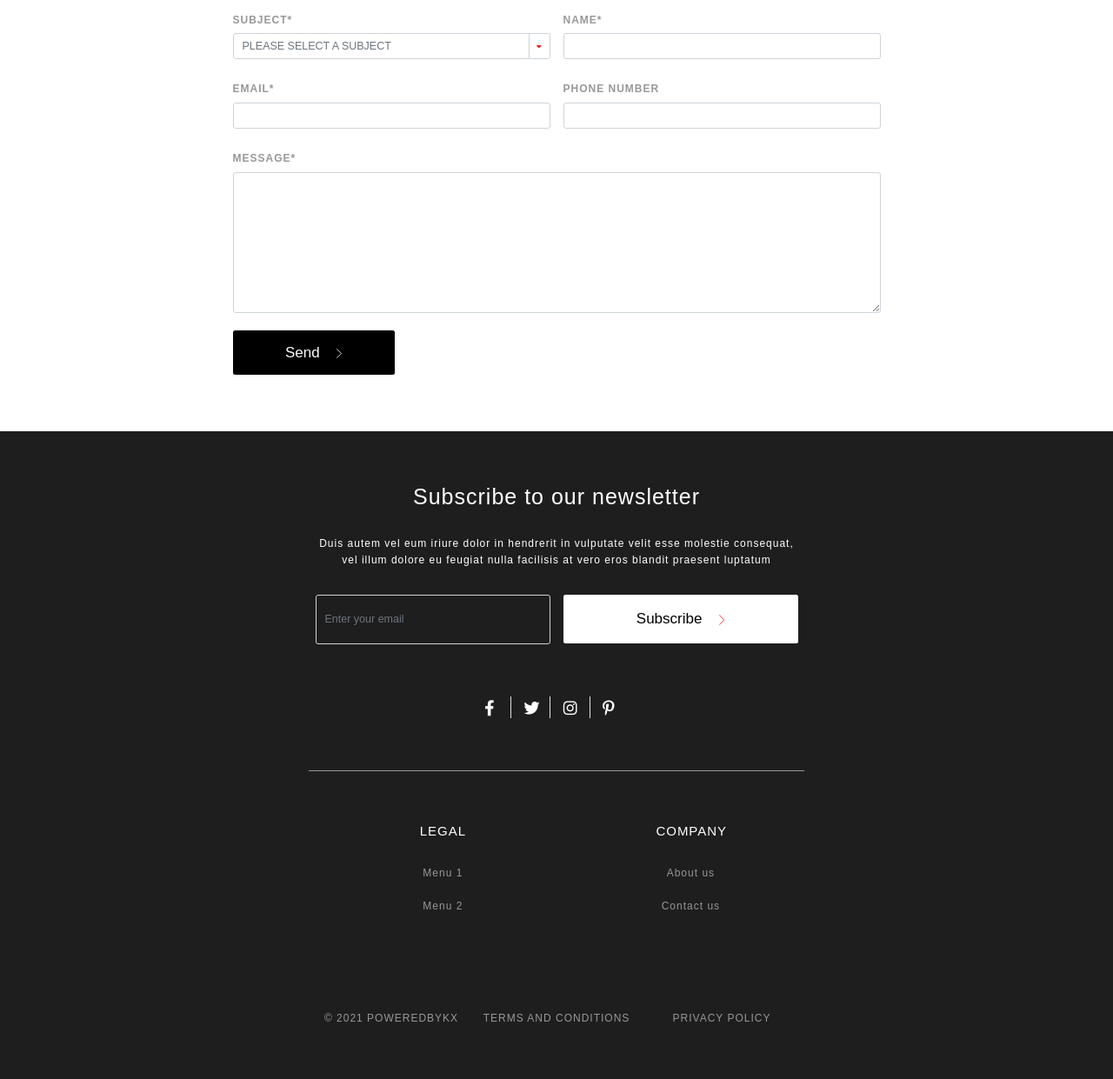
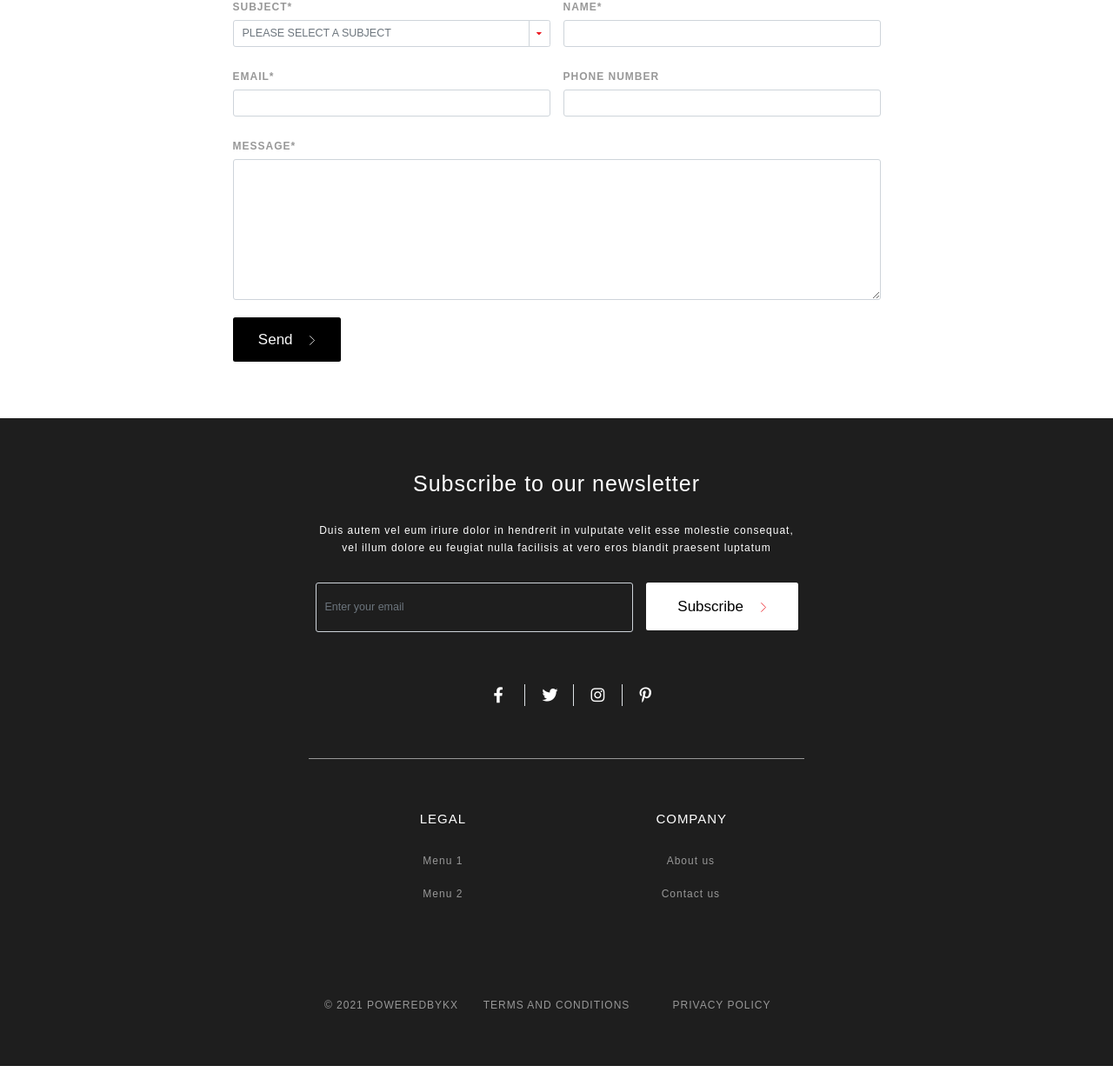
Before and after one commit to anis-intelli/kx, a PHP site: page / in a window 1280 px wide. Shown: the part 2498-3739 px from the top of the page at 87% size. Run offline with PHP 8.4, Linux system fonts and the light colour scheme.

Commit message:
fix btn and social icon

```diff
--- a/assets/css/style.css
+++ b/assets/css/style.css
@@ -84,7 +84,7 @@
 .btn-white, .btn-white:hover{
     color: var(--black) !important;
     background-color: var(--white);
-    padding: 1.4rem 2.6rem;
+    padding: 1.4rem 1rem;
     border-radius: .25rem;
     font-size: 1.7rem !important;
     width: 100%;
@@ -92,7 +92,7 @@
 .btn-black, .btn-black:hover{
     color: var(--light-gray);
     background-color: var(--black);
-    padding: 1.2rem 1.8rem;
+    padding: 1.2rem 1rem;
     border-radius: .25rem;
     font-size: 1.7rem;
     width: 100%;
@@ -161,7 +161,7 @@
     max-height: 68px;
 } */
 .brand__col-padding {
-    padding: 6.5rem 7.5rem;
+    padding: 6.7rem 8.6rem;
 }
 
 @media only screen and (max-width: 768px) {
@@ -244,7 +244,8 @@
     display: flex;
     justify-content: flex-start;
     align-items: center;
-    padding-right: 3rem;
+    padding-right: 3.5rem;
+    padding-left: 1.5rem;
 }
 #footer .social-icon:hover  {
     background-color: var(--deep-black);
@@ -265,6 +266,7 @@
 
 @media only screen and (max-width: 600px) {
     #footer .social-icon {
-        padding-right: 4rem;
+        padding-right: 4.5rem;
+        padding-left: 2.5rem;
     }
 }
--- a/index.html
+++ b/index.html
@@ -342,7 +342,7 @@
                     rows="8"
                   ></textarea>
                 </div>
-                <div class="col-12 col-sm-5 col-md-3">
+                <div class="col-12 col-sm-5 col-md-3 col-lg-2">
                   <button class="btn btn-black mt-3 mb-2 text-capitalize"
                     >Send
                     <img class="right-arrow" src="assets/images/right-arrow.svg" alt="">
@@ -373,7 +373,7 @@
             </div>
             <form>
               <div class="row justify-content-center pt-4">
-                <div class="col-10 col-sm-6">
+                <div class="col-10 col-sm-7 col-lg-8">
                   <input
                     type="text"
                     class="form-control form-control-lg"
@@ -382,7 +382,7 @@
                     aria-describedby="basic-addon2"
                   />
                 </div>
-                <div class="col-10 col-sm-6 pt-3 pt-sm-0">
+                <div class="col-10 col-sm-5 col-lg-4 pt-3 pt-sm-0">
                   <button
                     href="javascript:void"
                     class="btn btn-white text-center"
@@ -472,7 +472,7 @@
             <!-- footer copyright bar  -->
             <div class="copyright-bar">
               <div class="row mt-5 pt-5 pb-5 justify-content-center">
-                <div class="col-12 col-sm-4 pb-4 pb-sm-0">
+                <div class="order-3 order-sm-0 col-12 col-sm-4 pb-4 pb-sm-0">
                   <a href="javascript:void">&copy; 2021 poweredbykx</a>
                 </div>
                 <div class="col-12 col-sm-4 pb-4 pb-sm-0">
```
